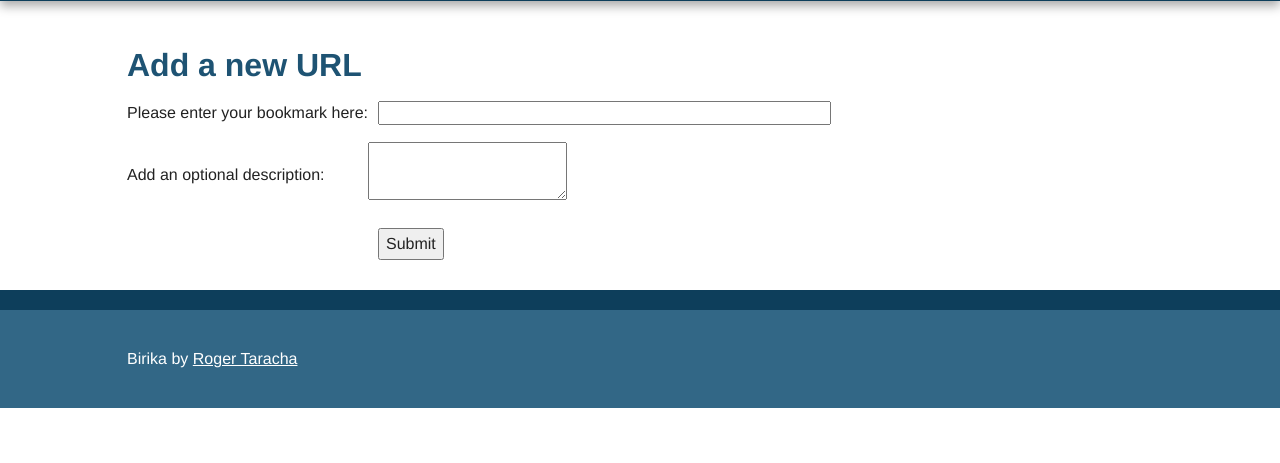
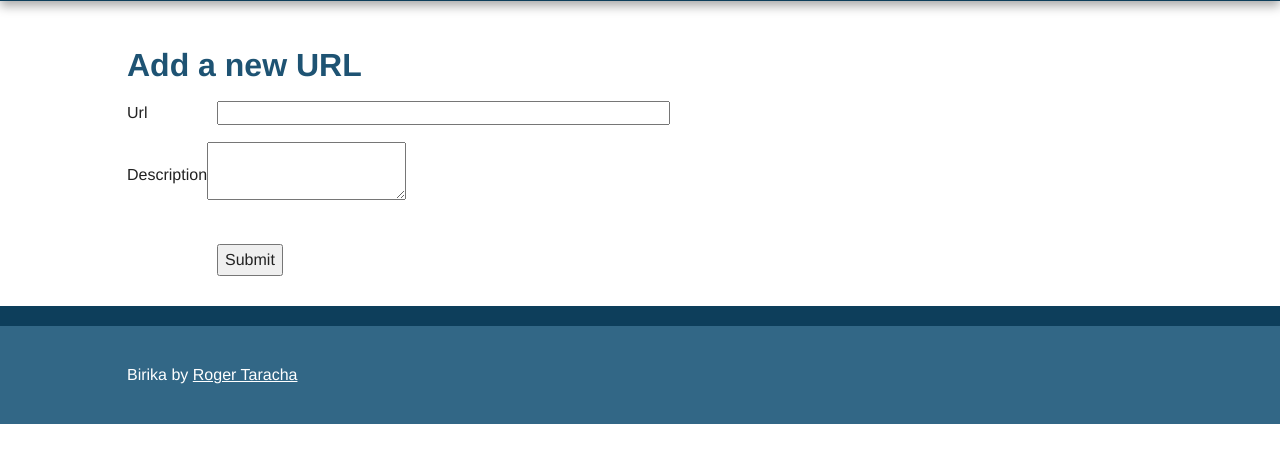
Before and after one commit to TheDancerCodes/Bookmarks-Flask-App, a Flask app: template thermos/templates/add.html in a window 1280 px wide. Shown: the part 95-558 px from the top of the page. Run offline with Flask 2, Linux system fonts and the light colour scheme; the template is opened without the code that fills it, so the values that code supplies are empty, except form fields; form fields are guessed from the names that the template uses; parts of the project's set-up code (start-up, migrations or seed data) failed here and were passed over; some libraries are stand-ins or nearby versions.

Commit message:
Jinja Macro For Rendering Forms.[render_field()]   + Macro makes writing templates for forms much easier.   + You dont have to write all HTML & Jinja code to render each field and its errors everytime in a form.

```diff
--- a/thermos/forms.py
+++ b/thermos/forms.py
@@ -4,8 +4,8 @@ from flask.ext.wtf.html5 import URLField
 from wtforms.validators import DataRequired, url
 
 class BookmarkForm(Form):
-    url = URLField('url', validators=[DataRequired(), url()])
-    description = StringField('description')
+    url = URLField('The URL for your bookmark:', validators=[DataRequired(), url()])
+    description = StringField('Add an optional description:')
 
     def validate(self):
         """Overridding the validate method of the form class."""
--- a/thermos/templates/add.html
+++ b/thermos/templates/add.html
@@ -1,4 +1,5 @@
 {% extends "base.html" %}
+{% from "form_macros.html" import render_field %}
 
 {% block title %}
     Birika -- Add a URL
@@ -10,24 +11,9 @@
         <form action="" method="post">
             {{ form.hidden_tag() }}
             <table>
-                <tr {% if form.url.errors %} class="error" {% endif %}>
-                    <td>Please enter your bookmark here: </td>
-                    <td>{{ form.url(size = 50) }}</td>
-                </tr>
-                <tr class="error">
-                    <td></td>
-                    <td>
-                        <ul>
-                            {% for error in form.url.errors %}
-                                <li>{{ error }}</li>
-                            {% endfor %}
-                        </ul>
-                    </td>
-                </tr>
-                <tr>
-                    <td>Add an optional description:</td>
-                    <td>{{ form.description(size = 50) }}</td>
-                </tr>
+                {{ render_field(form.url, size=50) }}
+                {{ render_field(form.description, size=50) }}
+
                 <tr class="submit">
                     <td></td>
                     <td><button type="submit">Submit</button></td>
--- /dev/null
+++ b/thermos/templates/form_macros.html
@@ -0,0 +1,17 @@
+
+{% macro render_field(field) %}
+    <tr {% if field.errors %} class="error" {% endif %}>
+        <td>{{ field.label }}</td>
+        <td>{{ field(**kwargs)|safe }}</td>
+    </tr>
+    <tr class="error">
+        <td></td>
+        <td>
+            <ul>
+                {% for error in field.errors %}
+                    <li>{{ error }}</li>
+                {% endfor %}
+            </ul>
+        </td>
+    </tr>
+{% endmacro %}
```
